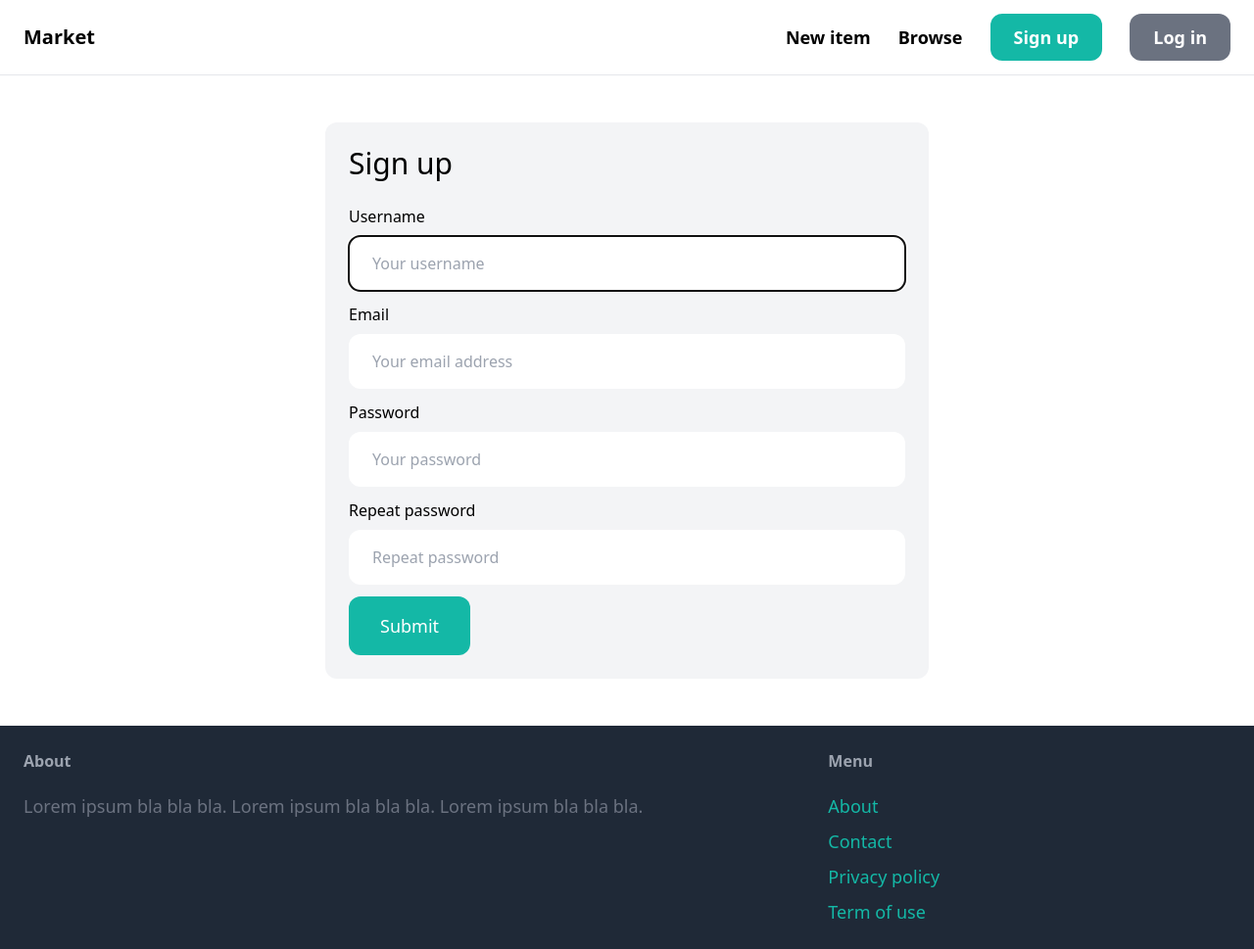
After one commit to lmahdy/Commerce-Center, a Django app: page /signup/ in a window 1280 px wide. The commit adds this page. Shown: the whole page at 98% size. Run offline with Django 5.2, Linux system fonts and the light colour scheme; some libraries are stand-ins or nearby versions.

Commit message:
signing up

```diff
--- /dev/null
+++ b/market/core/forms.py
@@ -0,0 +1,26 @@
+from django import forms
+from django.contrib.auth.forms import UserCreationForm
+from django.contrib.auth.models import User
+
+
+class SignupForm(UserCreationForm):
+    class Meta:
+        model = User
+        fields = ('username', 'email', 'password1', 'password2')
+
+    username = forms.CharField(widget=forms.TextInput(attrs={
+        'placeholder': 'Your username',
+        'class': 'w-full py-4 px-6 rounded-xl'
+    }))
+    email = forms.CharField(widget=forms.EmailInput(attrs={
+        'placeholder': 'Your email address',
+        'class': 'w-full py-4 px-6 rounded-xl'
+    }))
+    password1 = forms.CharField(widget=forms.PasswordInput(attrs={
+        'placeholder': 'Your password',
+        'class': 'w-full py-4 px-6 rounded-xl'
+    }))
+    password2 = forms.CharField(widget=forms.PasswordInput(attrs={
+        'placeholder': 'Repeat password',
+        'class': 'w-full py-4 px-6 rounded-xl'
+    }))
--- a/market/core/templates/core/base.html
+++ b/market/core/templates/core/base.html
@@ -12,7 +12,7 @@
       <div class="space-x-6">
         <a href="#" class="text-lg font-semibold hover:text-gray-500 ">New item</a>
         <a href="#" class="text-lg font-semibold hover:text-gray-500 ">Browse</a>
-        <a href="#" class="px-6 py-3 text-lg font-semibold bg-teal-500 text-white rounded-xl hover:bg-teal-700">Sign up</a>
+        <a href="{% url 'core:signup' %}" class="px-6 py-3 text-lg font-semibold bg-teal-500 text-white rounded-xl hover:bg-teal-700">Sign up</a>
         <a href="#" class="px-6 py-3 text-lg font-semibold bg-gray-500 text-white rounded-xl hover:bg-gray-700">Log in</a>
 
     </div>
@@ -31,7 +31,7 @@
 
         <ul class="space-y-2">
             <li><a href="#" class="text-lg text-teal-500 hover:text-teal-700">About</a></li>
-            <li><a href="{% url 'contact' %}" class="text-lg text-teal-500 hover:text-teal-700">Contact</a></li>
+            <li><a href="{% url 'core:contact' %}" class="text-lg text-teal-500 hover:text-teal-700">Contact</a></li>
             <li><a href="#" class="text-lg text-teal-500 hover:text-teal-700">Privacy policy</a></li>
             <li><a href="#" class="text-lg text-teal-500 hover:text-teal-700">Term of use</a></li>
         </ul>
--- /dev/null
+++ b/market/core/templates/core/signup.html
@@ -0,0 +1,45 @@
+{% extends 'core/base.html' %}
+
+{% block title %}Sign up{% endblock %}
+
+{% block content %}
+<div class="w-1/2 my-6 mx-auto p-6 bg-gray-100 rounded-xl">
+    <h1 class="mb-6 text-3xl">Sign up</h1>
+
+    <form method="post" action=".">
+        {% csrf_token %}
+
+        <div class="mb-3">
+            <label class="inline-block mb-2">Username</label><br>
+            {{ form.username }}
+        </div>
+
+        <div class="mb-3">
+            <label class="inline-block mb-2">Email</label><br>
+            {{ form.email }}
+        </div>
+
+        <div class="mb-3">
+            <label class="inline-block mb-2">Password</label><br>
+            {{ form.password1 }}
+        </div>
+
+        <div class="mb-3">
+            <label class="inline-block mb-2">Repeat password</label><br>
+            {{ form.password2 }}
+        </div>
+
+        {% if form.errors or form.non_field_errors %}
+            <div class="mb-3 p-6 bg-red-100 rounded-xl">
+                {% for field in form %}
+                    {{ field.errors }}
+                {% endfor %}
+
+                {{ form.non_field_errors }}
+            </div>
+        {% endif %}
+
+        <button class="py-4 px-8 text-lg bg-teal-500 hover:bg-teal-700 rounded-xl text-white">Submit</button>
+    </form>
+</div>
+{% endblock %}
--- /dev/null
+++ b/market/core/urls.py
@@ -0,0 +1,11 @@
+from django.urls import path
+
+from . import views
+
+app_name = 'core'
+
+urlpatterns = [
+    path('', views.index, name='index'),
+    path('contact/', views.contact, name='contact'),
+    path('signup/', views.signup, name='signup'),
+]
--- a/market/core/views.py
+++ b/market/core/views.py
@@ -1,5 +1,7 @@
-from django.shortcuts import render
+from django.shortcuts import render, redirect
 from item.models import Category, Item
+
+from .forms import SignupForm
 
 # Create your views here.
 def index(request):
@@ -9,3 +11,18 @@ def index(request):
 
 def contact(request):
     return render(request, 'core/contact.html')
+
+def signup(request):
+    if request.method == 'POST':
+        form = SignupForm(request.POST)
+
+        if form.is_valid():
+            form.save()
+
+            return redirect('/login/')
+    else:
+        form = SignupForm()
+
+    return render(request, 'core/signup.html', {
+        'form': form
+    })
--- a/market/market/urls.py
+++ b/market/market/urls.py
@@ -18,11 +18,9 @@ from django.conf import settings
 from django.conf.urls.static import static
 from django.contrib import admin
 from django.urls import path, include
-from core.views import index, contact
 
 urlpatterns = [
-    path("", index, name="index"),
+    path("", include("core.urls")),
     path("items/", include("item.urls")),
-    path("contact/", contact, name="contact"),
     path("admin/", admin.site.urls),
 ] + static(settings.MEDIA_URL, document_root=settings.MEDIA_ROOT)
```
Also changed, not shown: market/db.sqlite3.
